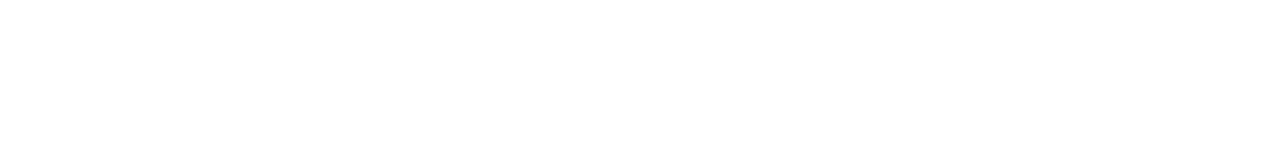
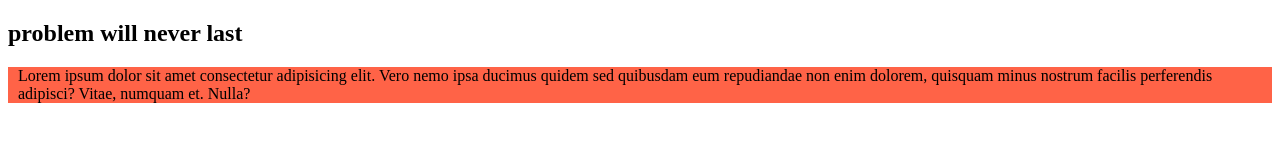
Before and after one commit to rubelsec/my--simple-website, a plain HTML site: page another website.html in a window 1280 px wide. Drawn offline with Linux system fonts and the light colour scheme.

Commit message:
first commit

```diff
--- a/another website.html
+++ b/another website.html
@@ -3,10 +3,13 @@
 <head>
     <meta charset="UTF-8">
     <meta name="viewport" content="width=device-width, initial-scale=1.0">
-    <title> tension
+    <title> problem will never last
     </title>
+    <link rel="stylesheet" href="styles/blog.css">
 </head>
-<body>
-
+<body><h2>problem will never last</h2>
+    <div>
+        <p>Lorem ipsum dolor sit amet consectetur adipisicing elit. Vero nemo ipsa ducimus quidem sed quibusdam eum repudiandae non enim dolorem, quisquam minus nostrum facilis perferendis adipisci? Vitae, numquam et. Nulla?</p>
+    </div>
 </body>
 </html>
--- /dev/null
+++ b/styles/blog.css
@@ -0,0 +1,4 @@
+div{
+    background-color: tomato;
+    padding-left: 10px;
+}
```
